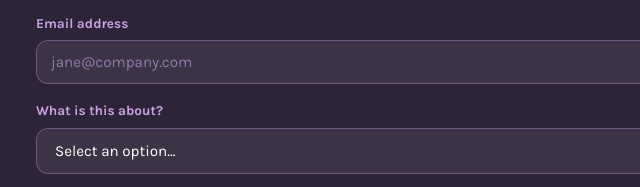
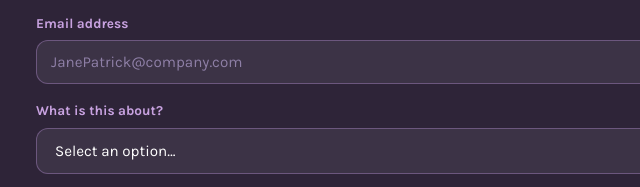
Before and after one commit to Ivanemaeva/Ivanemaeva.github.io, a plain HTML site: page index.html in a window 1280 px wide. Shown: the part 3951-4138 px from the top of the page, 98-738 px from the left. Drawn offline with Linux system fonts and the light colour scheme.

Commit message:
Update index.html

```diff
--- a/index.html
+++ b/index.html
@@ -503,7 +503,7 @@
       </div>
       <div class="form-field full">
         <label for="email" data-i18n="form.email">Email address</label>
-        <input type="email" id="email" name="email" placeholder="jane@company.com" required>
+        <input type="email" id="email" name="email" placeholder="JanePatrick@company.com" required>
       </div>
       <div class="form-field full">
         <label for="subject" data-i18n="form.subject">What is this about?</label>
```
